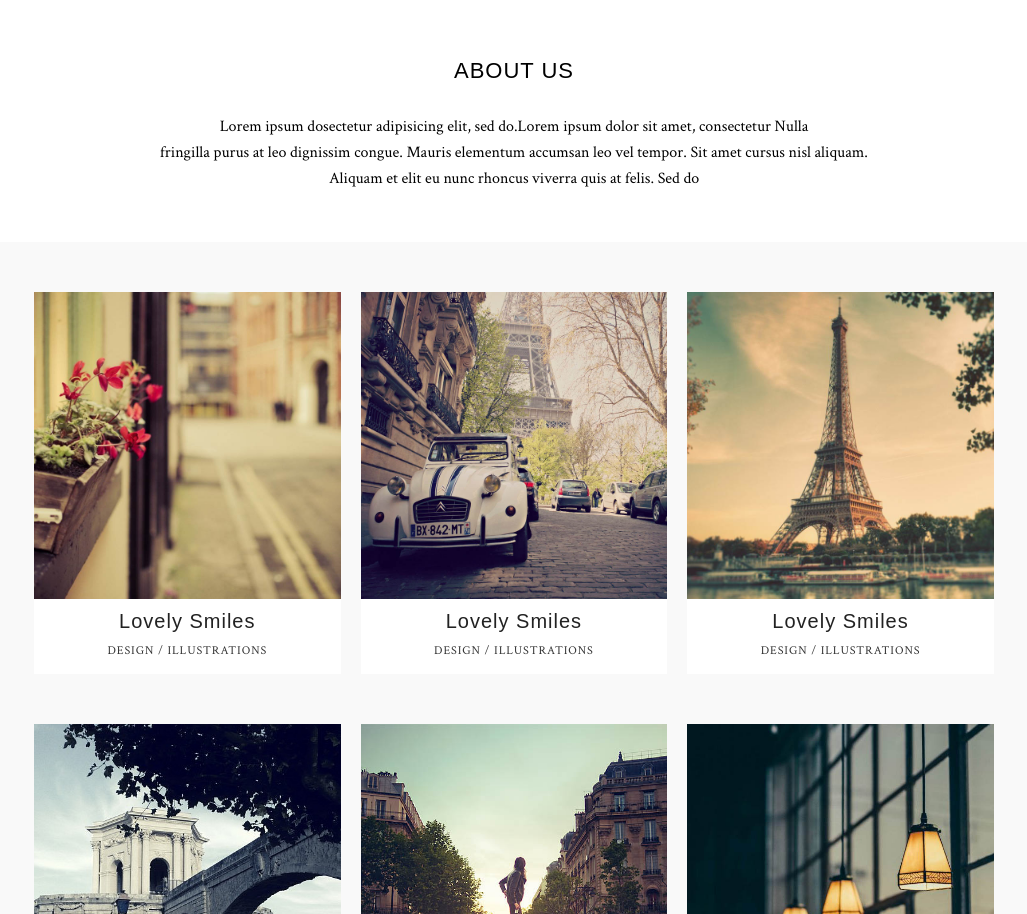
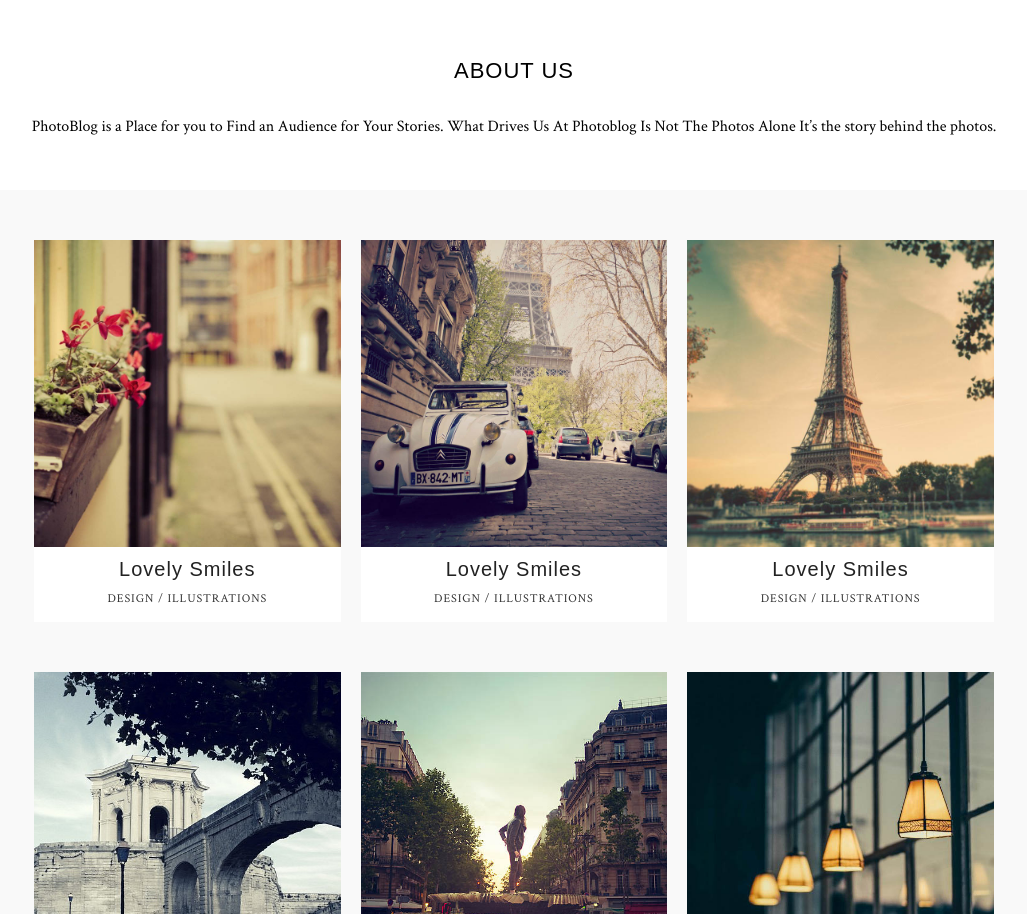
Before and after one commit to bezcontrol/newsite, a plain HTML site: page index.html in a window 1280 px wide. Shown: the part 930-1844 px from the top of the page, without its empty margins (126-1153 px from the left). Drawn offline with nearby package versions, Linux system fonts and the light colour scheme.

Commit message:
Update index.html

```diff
--- a/index.html
+++ b/index.html
@@ -101,7 +101,9 @@
 								<h2>ABOUT US</h2>
 							</div>
 							<div class="box-content">
-								<p>Lorem ipsum dosectetur adipisicing elit, sed do.Lorem ipsum dolor sit amet, consectetur Nulla <br>fringilla purus at leo dignissim congue. Mauris elementum accumsan leo vel tempor. Sit amet cursus nisl aliquam. <br>Aliquam et elit eu nunc rhoncus viverra quis at felis. Sed do</p>
+								<p>PhotoBlog is a Place for you to Find an Audience for Your Stories.
+								        What Drives Us At Photoblog Is Not The Photos Alone
+								            It’s the story behind the photos.</p>
 							</div>
 						</div>
 					</div>
```
